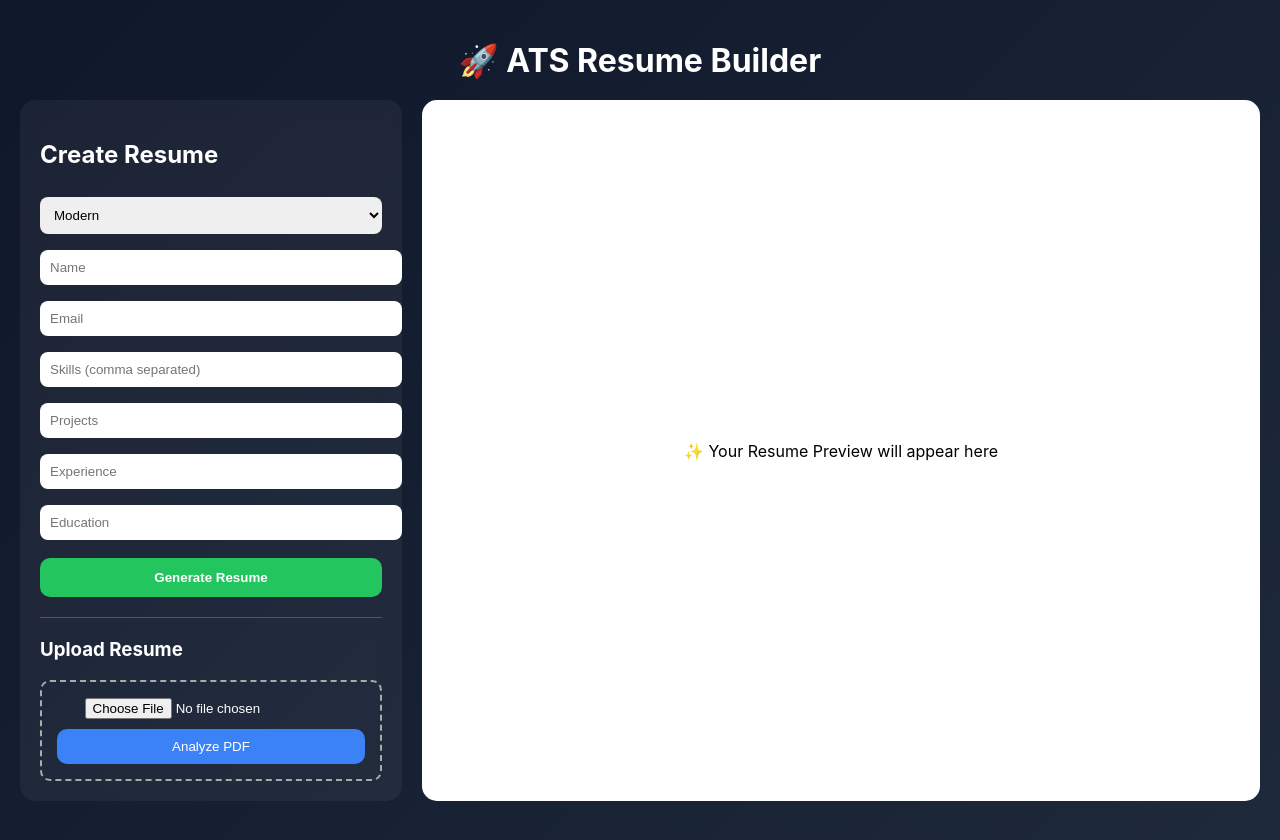
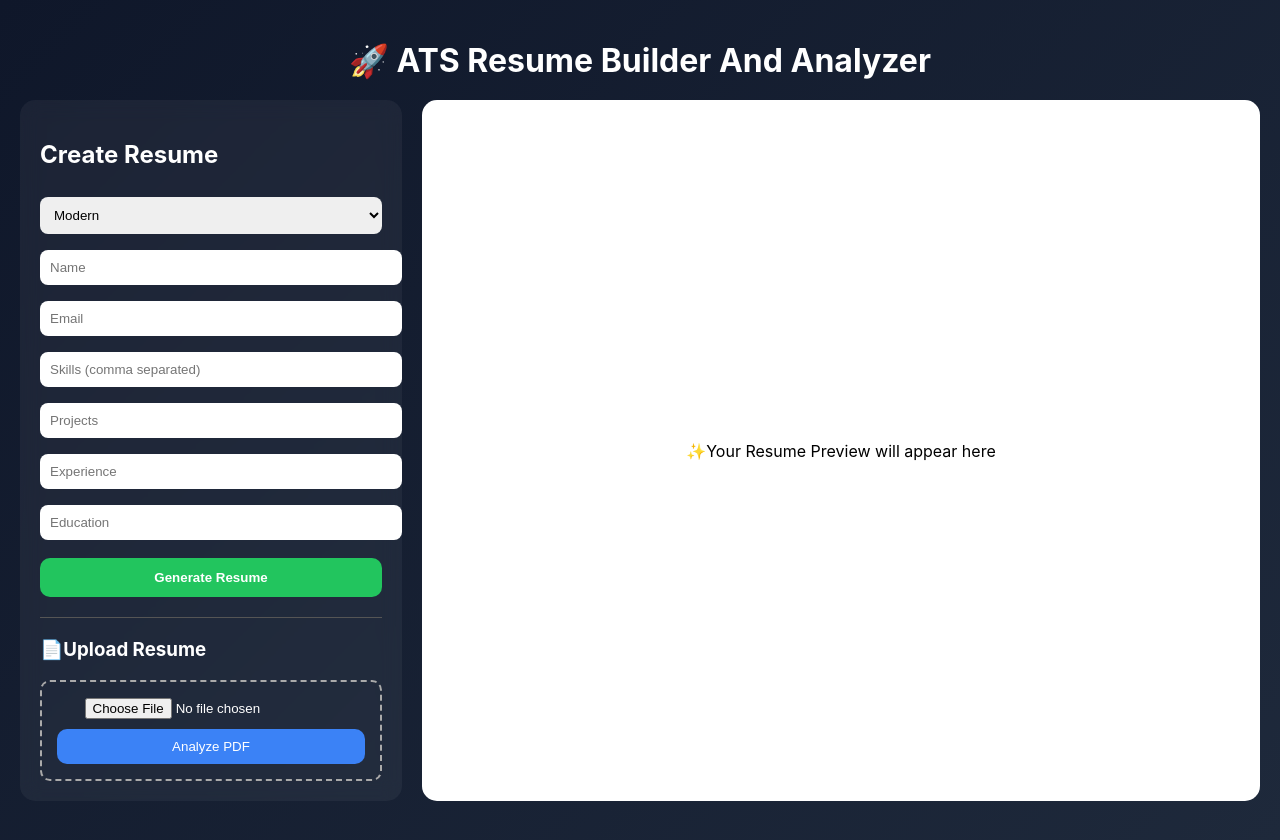
Before and after one commit to andom-0001/AI-Based-Resume-Analyzer, a React (Create React App) app in the folder client/: page / in a window 1280 px wide. Built offline with nearby package versions, Linux system fonts and the light colour scheme.

Commit message:
update index.html and App.js

```diff
--- a/client/public/index.html
+++ b/client/public/index.html
@@ -24,7 +24,7 @@
       work correctly both with client-side routing and a non-root public URL.
       Learn how to configure a non-root public URL by running `npm run build`.
     -->
-    <title>React App</title>
+    <title>ATS BASED RESUME ANALYZER</title>
   </head>
   <body>
     <noscript>You need to enable JavaScript to run this app.</noscript>
--- a/client/src/App.js
+++ b/client/src/App.js
@@ -65,7 +65,7 @@ export default function App() {
 
   return (
     <div style={styles.container}>
-      <h1 style={styles.title}>🚀 ATS Resume Builder</h1>
+      <h1 style={styles.title}>🚀 ATS Resume Builder And Analyzer</h1>
 
       <div style={styles.main}>
 
@@ -104,7 +104,7 @@ export default function App() {
 
           <div style={styles.divider}/>
 
-          <h3>Upload Resume</h3>
+          <h3>📄Upload Resume</h3>
 
           <div style={styles.drop}>
             <input type="file"
@@ -132,7 +132,7 @@ export default function App() {
               width="100%" height="600px"/>
           ) : (
             <div style={styles.empty}>
-              <p>✨ Your Resume Preview will appear here</p>
+              <p>✨Your Resume Preview will appear here</p>
             </div>
           )}
         </div>
```
